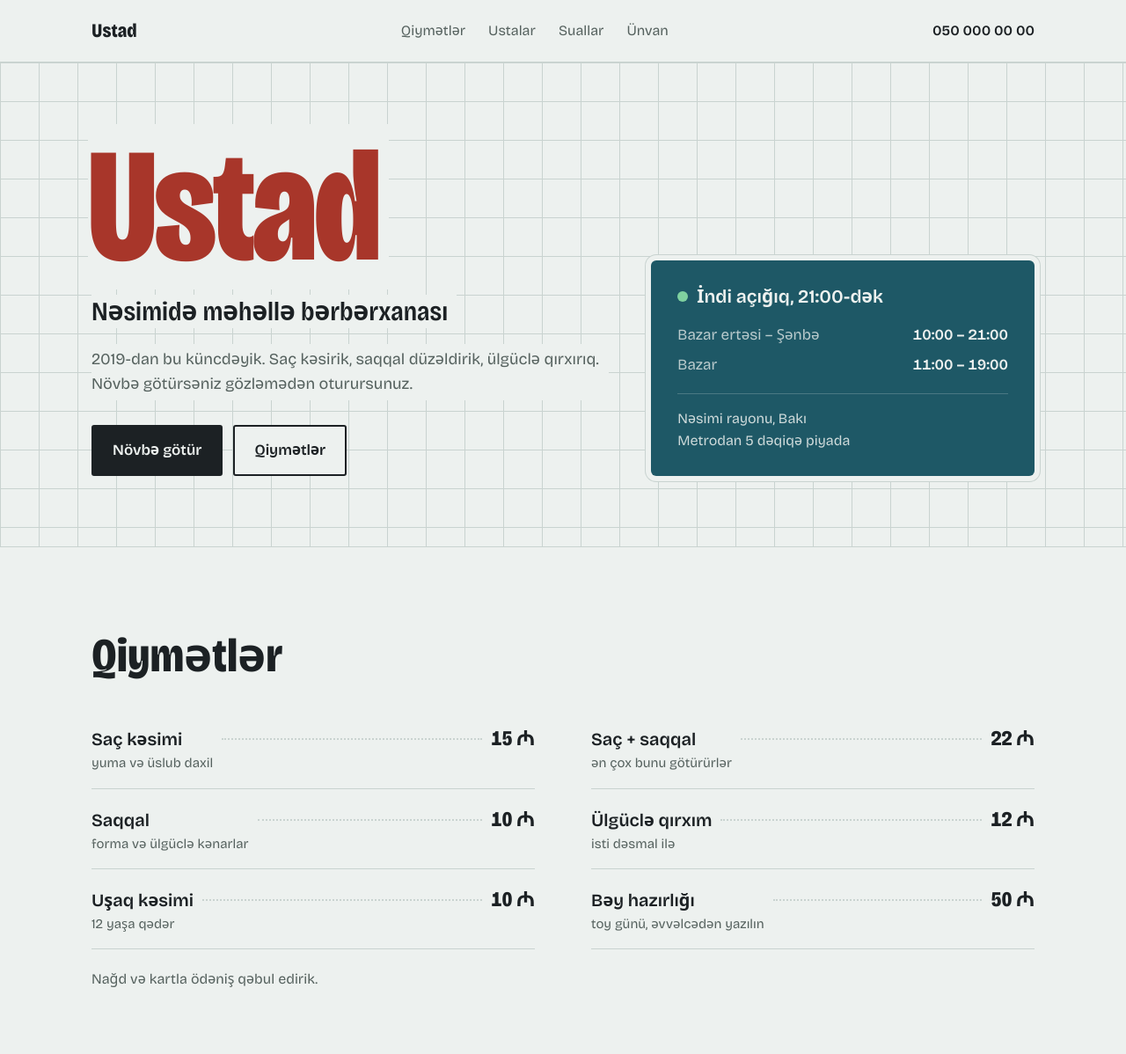
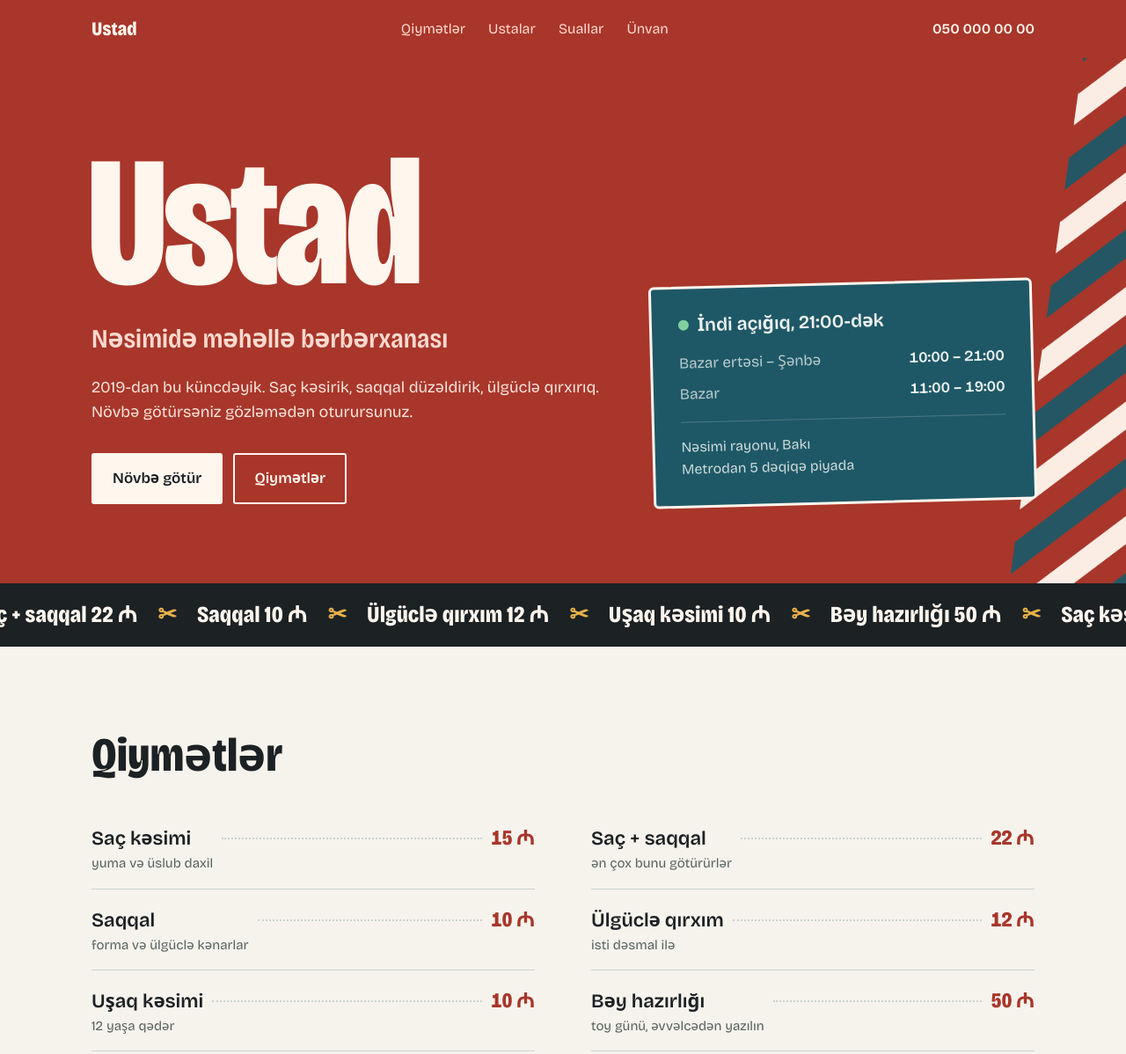
Before and after one commit to salehzeynallim123/berber-sayt, a plain HTML site: page index.html in a window 1280 px wide. Shown: the top 1198 px of the page at 88% size. Drawn offline with nearby package versions, Linux system fonts and the light colour scheme.

Commit message:
Daha canlı dizayn: qırmızı giriş, fırlanan bərbər dirəyi, qaçan qiymət lenti
Co-Authored-By: Claude Opus 5.5 <noreply@anthropic.com>
Claude-Session: https://claude.ai/code/session_014sR19ivcymYYEY6SDmG7GE

```diff
--- a/index.html
+++ b/index.html
@@ -120,11 +120,57 @@
     .mbar .btn{flex:1;text-align:center;padding:12px}
     body{padding-bottom:74px}
   }
+
+  /* canlı versiya */
+  body{background:#F6F3EC}
+  .top{background:var(--brick);color:#FFF6EE;max-width:none!important;padding:16px max(24px,calc((100% - 1072px)/2))}
+  .top .mark,.top .call{color:#FFF6EE}
+  .top nav a{color:#FFD9CF}
+  .hero{background:var(--brick);background-image:none;border:0;color:#FFF6EE;position:relative;overflow:hidden}
+  .hero::after{content:"";position:absolute;right:-60px;top:-40px;bottom:-40px;width:150px;transform:rotate(8deg);
+    background:repeating-linear-gradient(-45deg,#FFF6EE 0 26px,var(--brick) 26px 52px,#1E5866 52px 78px,var(--brick) 78px 104px);
+    background-size:100% 147px;animation:pole 6s linear infinite;opacity:.95}
+  @keyframes pole{to{background-position:0 147px}}
+  @media (prefers-reduced-motion:reduce){.hero::after{animation:none}}
+  .hero .wrap{position:relative;z-index:1;padding-top:80px;padding-bottom:90px}
+  .sign h1,.sign .sub,.sign p{background:none}
+  .sign h1{color:#FFF6EE;font-size:clamp(90px,17vw,210px)}
+  .sign .sub{color:#FFD9CF}
+  .sign p{color:#FFF6EE;opacity:.9}
+  .hero .btn.main{background:#FFF6EE;color:var(--ink);border-color:#FFF6EE}
+  .hero .btn.main:hover{background:var(--ink);color:#FFF6EE;border-color:var(--ink)}
+  .hero .btn.line{background:transparent;color:#FFF6EE;border-color:#FFF6EE}
+  .hero .btn.line:hover{background:#FFF6EE;color:var(--brick)}
+  .board{box-shadow:none;transform:rotate(-1.5deg);border:3px solid #FFF6EE}
+  .strip{background:var(--ink);color:#FFF6EE;overflow:hidden;white-space:nowrap;padding:16px 0;font-weight:800;font-stretch:80%;font-size:26px}
+  .strip span{display:inline-block;animation:run 28s linear infinite;padding-right:40px}
+  .strip i{font-style:normal;color:#E8B04B;padding:0 18px}
+  @keyframes run{to{transform:translateX(-50%)}}
+  @media (prefers-reduced-motion:reduce){.strip span{animation:none}}
+  .item .pr{color:var(--brick)}
+  .item b{font-size:22px}
+  .item:hover .pr{transform:scale(1.08)}
+  .item .pr{transition:transform .15s}
+  .person h3{color:#E8B04B}
+  .shot{background:linear-gradient(150deg,#1E5866,#123842);color:#CFE0DD}
+  .shot:nth-child(2),.shot:nth-child(5){background:linear-gradient(150deg,#C2463A,#8E2B21);color:#FFE3DA}
+  .shot:nth-child(3){background:linear-gradient(150deg,#E8B04B,#C98E2A);color:#3B2A0C}
+  blockquote{border-left:5px solid #E8B04B;padding-left:18px}
+  .faq summary::after{color:var(--brick);font-weight:800}
+  .book{background:#1E5866;color:#FFF6EE;border:0}
+  .book h2{color:#FFF6EE}
+  .book .lead-text,.book .contacts{color:#D8E6E3}
+  .book .contacts a{color:#E8B04B}
+  .book form{background:#FFF6EE;color:var(--ink);padding:28px;border-radius:6px;transform:rotate(.6deg)}
+  .book .btn.main{background:var(--brick);border-color:var(--brick)}
+  .book .btn.main:hover{background:var(--ink);border-color:var(--ink)}
+  .mbar .btn.main{background:var(--brick);border-color:var(--brick)}
+  @media(max-width:860px){.hero::after{width:70px;right:-26px}.board,.book form{transform:none}}
 </style>
 </head>
 <body>
 
-<div class="top" style="max-width:1120px;margin:0 auto">
+<div class="top">
   <a class="mark" href="./">Ustad</a>
   <nav aria-label="Bölmələr"><a href="#qiymetler">Qiymətlər</a><a href="#ustalar">Ustalar</a><a href="#suallar">Suallar</a><a href="#novbe">Ünvan</a></nav>
   <a class="call" href="tel:+994500000000">050 000 00 00</a>
@@ -148,6 +194,8 @@
     </aside>
   </div>
 </header>
+
+<div class="strip" aria-hidden="true"><span>Saç kəsimi 15 ₼ <i>✂</i> Saç + saqqal 22 ₼ <i>✂</i> Saqqal 10 ₼ <i>✂</i> Ülgüclə qırxım 12 ₼ <i>✂</i> Uşaq kəsimi 10 ₼ <i>✂</i> Bəy hazırlığı 50 ₼ <i>✂</i> Saç kəsimi 15 ₼ <i>✂</i> Saç + saqqal 22 ₼ <i>✂</i> Saqqal 10 ₼ <i>✂</i> Ülgüclə qırxım 12 ₼ <i>✂</i> Uşaq kəsimi 10 ₼ <i>✂</i> Bəy hazırlığı 50 ₼ <i>✂</i> </span></div>
 
 <section id="qiymetler"><div class="wrap">
   <h2>Qiymətlər</h2>
```
